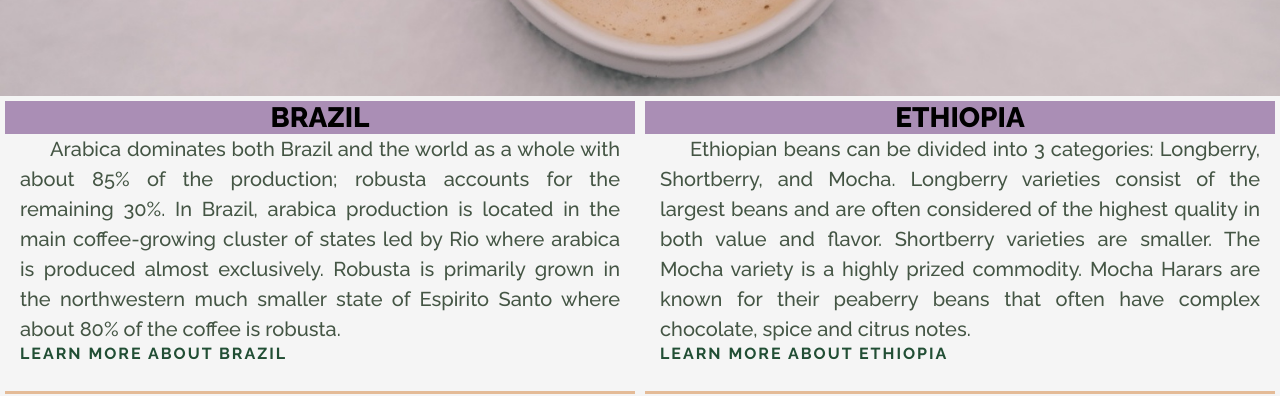
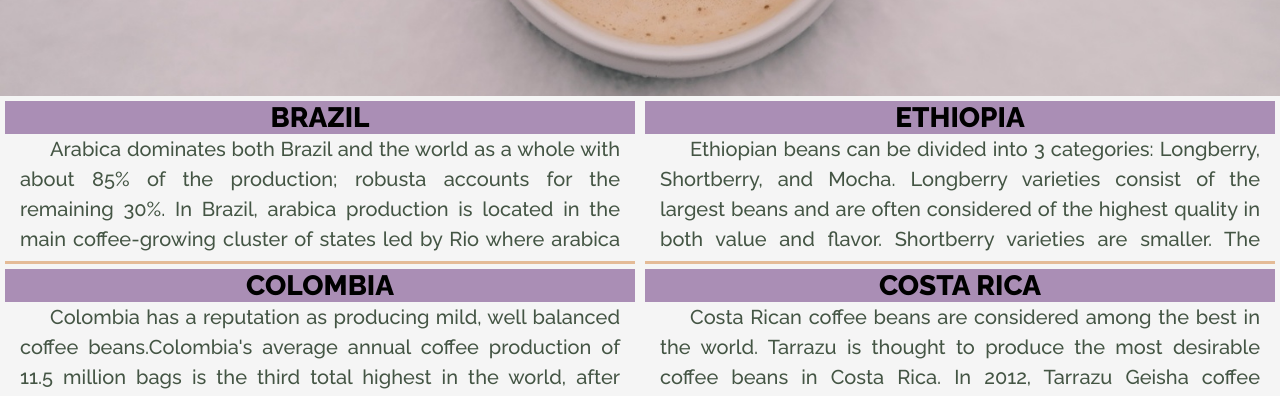
Before and after one commit to Dushyna/coffee, a plain HTML site: page index.html in a window 1280 px wide. Shown: the part 304-700 px from the top of the page. Drawn offline with Linux system fonts and the light colour scheme; a web font is replaced by a local one.

Commit message:
scroll set

```diff
--- a/css/style.css
+++ b/css/style.css
@@ -38,7 +38,7 @@ h1 {
 
 .left{
     position: absolute;
-    left: o;
+    left: 0;
     width: 50%;
 }
 .right {
@@ -51,7 +51,8 @@ h1 {
     margin: 5px;
     border-bottom: 3px solid #e4bb97;
     padding-bottom: 60px;
-    height: 230px;
+    height: 100px;
+    overflow-y: scroll;
 
 }
 
```
